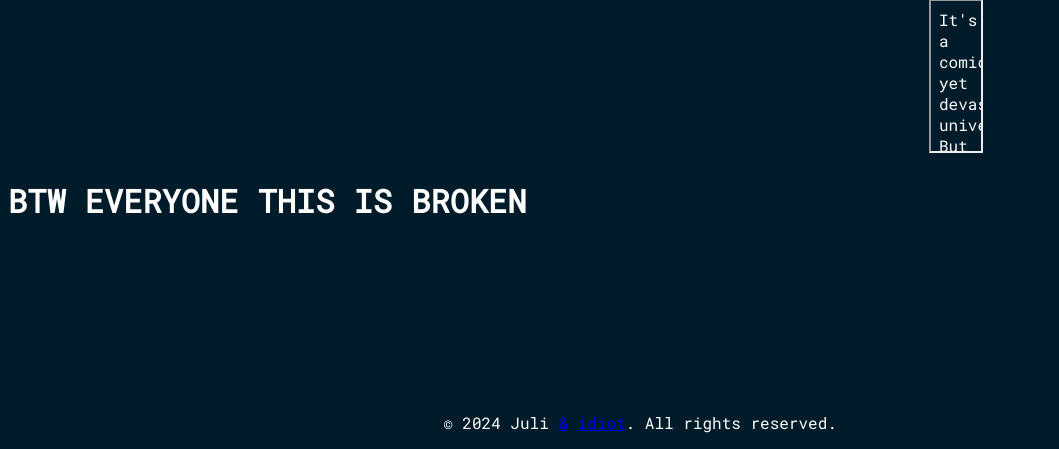
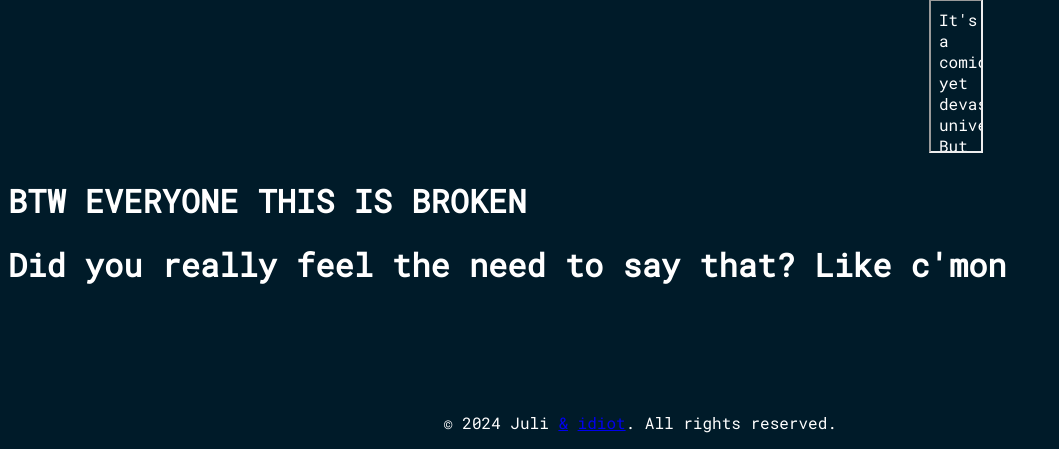
Before and after one commit to Juliasmatius/Website, a PHP site: page /posts/ in a window 1280 px wide. Shown: the part 351-800 px from the top of the page, without its empty margins (0-1059 px from the left). Run offline with PHP 8.4, Linux system fonts and the light colour scheme.

Commit message:
hdfhfdhdfdh

```diff
--- a/posts/index.php
+++ b/posts/index.php
@@ -38,7 +38,7 @@
 </div>
 
 <h1>BTW EVERYONE THIS IS BROKEN</h1>
-
+<h1>Did you really feel the need to say that? Like c'mon</h1>
 <div class="footer">
   <p>&copy; <?php echo date("Y"); ?> Juli <a href="/images/footer.png">&</a> <a href="/yons_crazybox/thesilly.html">idiot</a>. All rights reserved.</p>
 </div>
```
